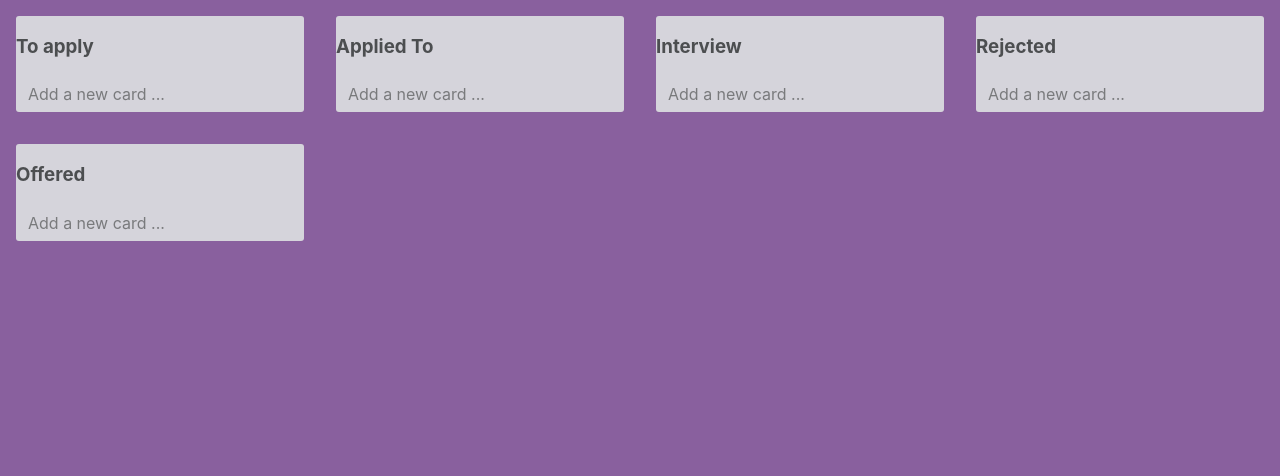
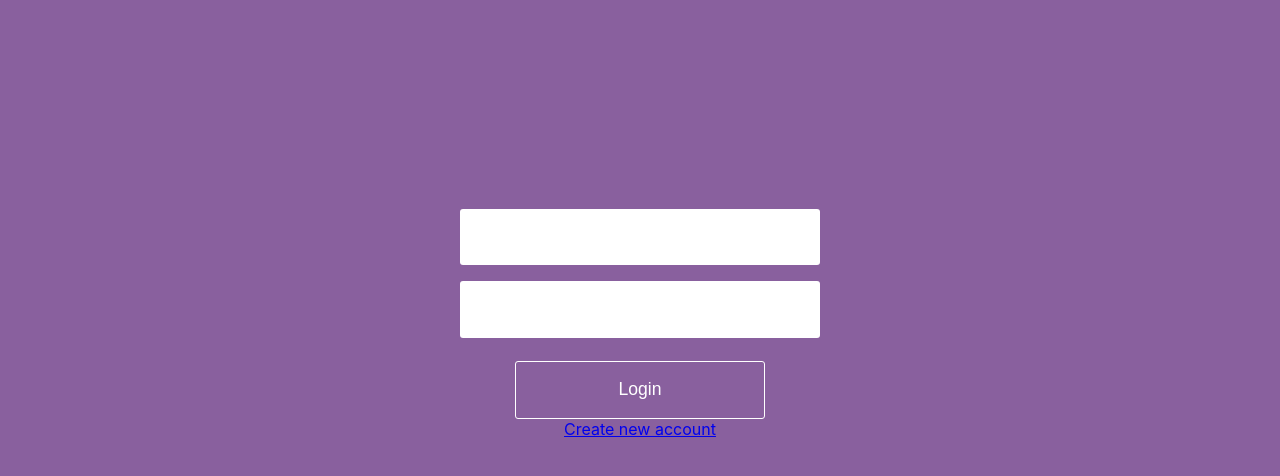
Before and after one commit to FLIU253/Job-application-management-system, a React (Create React App) app in the folder frontend/: page / in a window 1280 px wide. Shown: the top 476 px of the page. Built offline with nearby package versions, Linux system fonts and the light colour scheme.

Commit message:
partially designed login page

```diff
--- a/frontend/src/App.js
+++ b/frontend/src/App.js
@@ -1,12 +1,12 @@
 import React, {Component} from 'react';
 import './App.css';
 import HomePage from './pages/homepage.component';
-
+import Login from './pages/login.component';
 
 export default class App extends Component{
   render() {
     return(
-      <HomePage/>
+      <Login/>
     );
   }
 }
--- a/frontend/src/pages/login.component.jsx
+++ b/frontend/src/pages/login.component.jsx
@@ -1,9 +1,46 @@
 import React from 'react';
+import styled from 'styled-components';
 
+const Login = styled.div`
+  display: flex;
+  flex-direction: column;
+  justify-content: center;
+  align-items: center;
+  text-align: center;
+  min-height: 80vh;
+`;
+const InputSection = styled.input`
+  border-radius: 3px;
+  box-shadow: none;
+  border: 0px none;
+  width: 325px;
+  padding: 1em 1em;
+  font-size: 1.1em;
+`;
+
+const SignInButton = styled.button`
+  transition: all 0.15s ease-out 0s;
+  background: transparent;
+  color: #fff;
+  border: 1px solid #fff;
+  width: 250px;
+  padding: 1em;
+  font-size: 1.1em;
+  border-radius: 3px;
+  cursor: pointer;
+  margin-top: 15px;
+`;
 const LoginPage = () => (
-  <div>
-      Testingasd asdasdasdasdas
-  </div>
+  <Login>
+      <div style = {{margin: '0.5em 0'}}>
+      <InputSection type="email" required/>
+      </div>
+      <div style = {{margin: '0.5em 0'}}>
+      <InputSection type="password" required/>
+      </div>
+      <SignInButton>Login</SignInButton>
+      <a href="/">Create new account</a>
+  </Login>
 );
 
 export default LoginPage;
```
